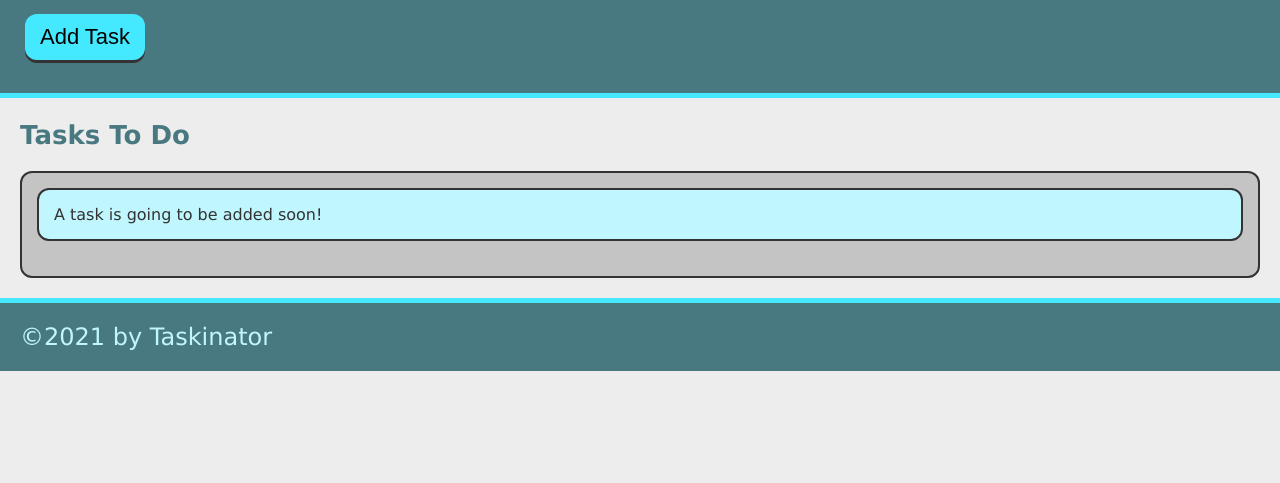
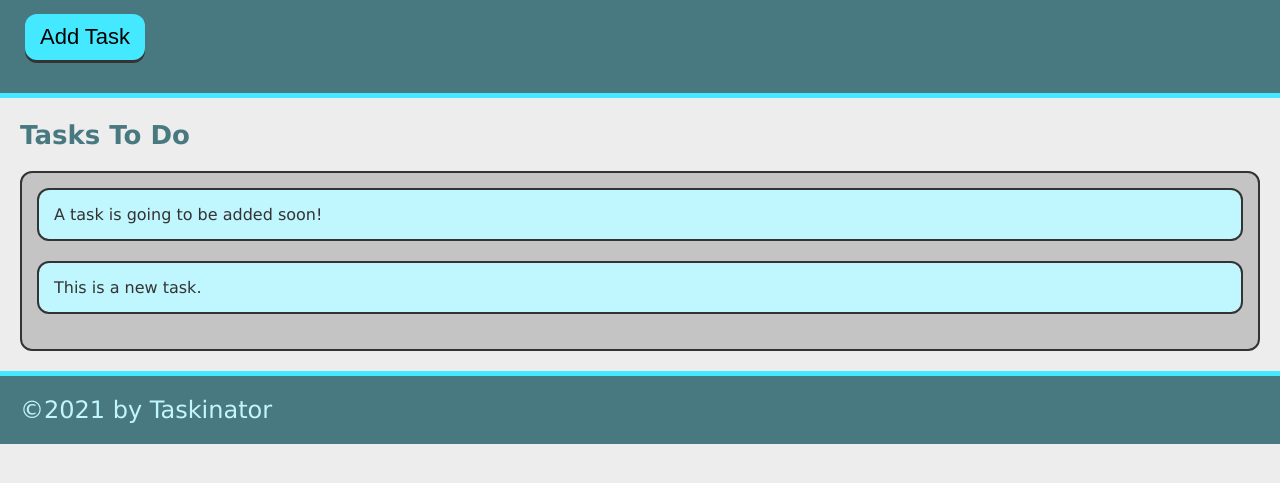
Before and after one commit to Charlton-H/taskinator, a plain HTML site: page index.html in a window 1280 px wide. Both pictures are taken after a click on the button "Add Task". Shown: the part 115-598 px from the top of the page. Drawn offline with Linux system fonts and the light colour scheme.

Commit message:
add ability to add task

```diff
--- a/assets/js/script.js
+++ b/assets/js/script.js
@@ -0,0 +1,11 @@
+var buttonE1 = document.querySelector("#save-task");
+var tasksToDoEl = document.querySelector("#tasks-to-do");
+
+buttonE1.addEventListener("click", createTaskHandler);
+
+function createTaskHandler() {
+  var taskItemEl = document.createElement("li");
+  taskItemEl.textContent = "This is a new task.";
+  taskItemEl.className = "task-item";
+  tasksToDoEl.appendChild(taskItemEl);
+}
--- a/index.html
+++ b/index.html
@@ -11,12 +11,12 @@
     <header>
       <h1 class="page-title">Taskinator</h1>
       <p>Click the button below to add a new task!</p>
-      <button class="btn">Add Task</button>
+      <button class="btn" id="save-task">Add Task</button>
     </header>
     <main>
       <section class="task-list-wrapper">
         <h2 class="list-title">Tasks To Do</h2>
-        <ul class="task-list">
+        <ul class="task-list" id="tasks-to-do">
           <li class="task-item">A task is going to be added soon!</li>
         </ul>
       </section>
```
